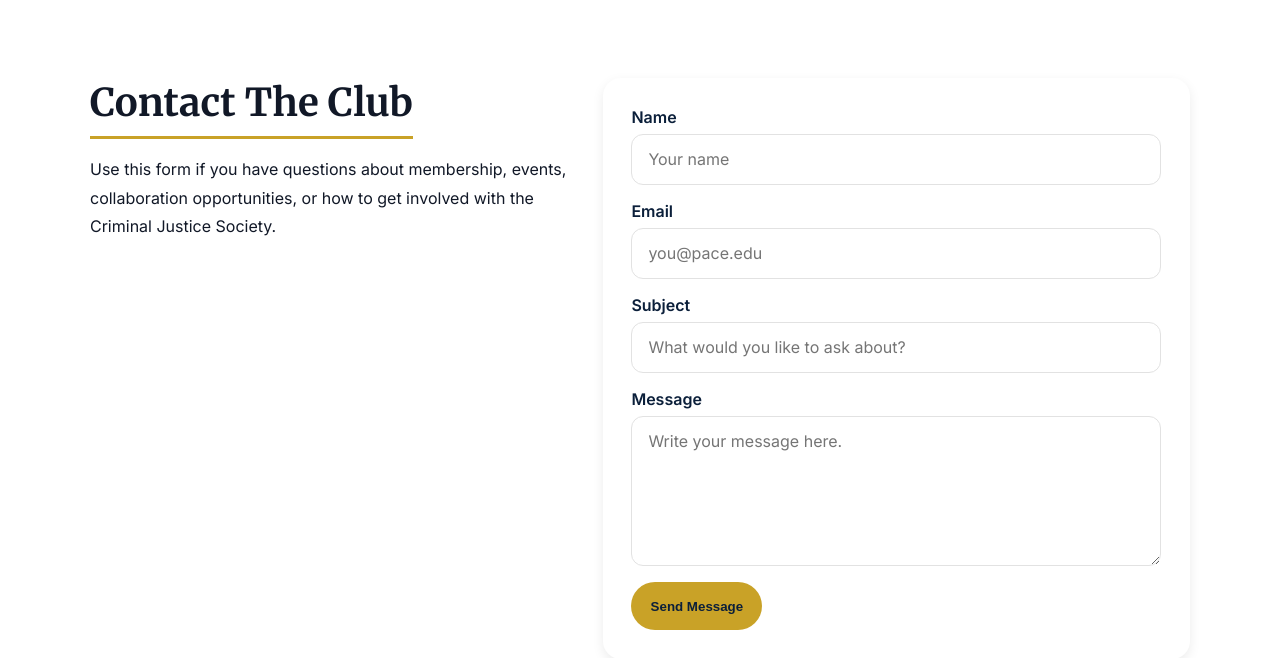
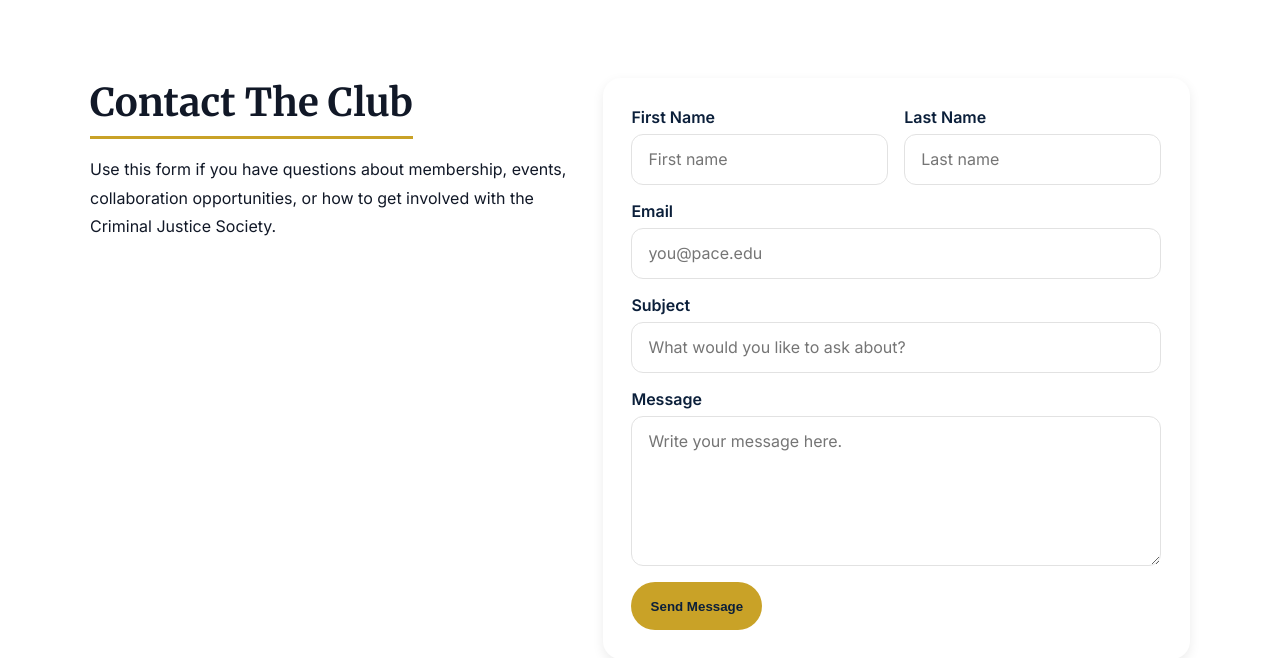
Before and after one commit to obrien98/PaceCriminalJusticeDjango, a Django app: page / in a window 1280 px wide. Shown: the part 5255-5913 px from the top of the page. Run offline with Django 5.2, Linux system fonts and the light colour scheme; data that the repository does not hold is empty; some libraries are stand-ins or nearby versions.

Commit message:
modify ContactMessage to accept first and last name

```diff
--- a/core/admin.py
+++ b/core/admin.py
@@ -17,7 +17,7 @@ class GalleryImageAdmin(admin.ModelAdmin):
 
 @admin.register(ContactMessage)
 class ContactMessageAdmin(admin.ModelAdmin):
-    list_display = ("subject", "name", "email", "submitted_at", "is_resolved")
+    list_display = ("subject", "first_name", "last_name", "email", "submitted_at", "is_resolved")
     list_filter = ("is_resolved", "submitted_at")
     search_fields = ("name", "email", "subject", "message")
     readonly_fields = ("submitted_at",)
--- a/core/forms.py
+++ b/core/forms.py
@@ -6,10 +6,13 @@ from .models import ContactMessage
 class ContactMessageForm(forms.ModelForm):
     class Meta:
         model = ContactMessage
-        fields = ["name", "email", "subject", "message"]
+        fields = ["first_name", "last_name", "email", "subject", "message"]
         widgets = {
-            "name": forms.TextInput(
-                attrs={"placeholder": "Your name", "autocomplete": "name"}
+            "first_name": forms.TextInput(
+                attrs={"placeholder": "First name", "autocomplete": "given-name"}
+            ),
+            "last_name": forms.TextInput(
+                attrs={"placeholder": "Last name", "autocomplete": "family-name"}
             ),
             "email": forms.EmailInput(
                 attrs={"placeholder": "you@pace.edu", "autocomplete": "email"}
--- a/core/models.py
+++ b/core/models.py
@@ -41,7 +41,8 @@ class Event(models.Model):
 
 
 class ContactMessage(models.Model):
-    name = models.CharField(max_length=100)
+    first_name = models.CharField(max_length=100)
+    last_name = models.CharField(max_length=100)
     email = models.EmailField(max_length=254)
     subject = models.CharField(max_length=150)
     message = models.TextField()
@@ -52,7 +53,7 @@ class ContactMessage(models.Model):
         ordering = ["-submitted_at"]
 
     def __str__(self):
-        return f"{self.subject} - {self.name}"
+        return f"{self.subject} - {self.first_name} {self.last_name}"
 
 
 class GalleryImage(models.Model):
--- a/core/static/core/styles/index.css
+++ b/core/static/core/styles/index.css
@@ -361,6 +361,12 @@
     gap: 1rem;
 }
 
+.contact-name-grid {
+    display: grid;
+    grid-template-columns: repeat(2, minmax(0, 1fr));
+    gap: 1rem;
+}
+
 .contact-field {
     display: grid;
     gap: 0.45rem;
@@ -486,4 +492,8 @@
         flex-direction: column;
         align-items: stretch;
     }
+
+    .contact-name-grid {
+        grid-template-columns: 1fr;
+    }
 }
--- a/core/templates/core/index.html
+++ b/core/templates/core/index.html
@@ -413,13 +413,24 @@
         </div>
         {% endif %}
 
-        <div class="contact-field">
-          <label for="{{ contact_form.name.id_for_label }}">Name</label>
-          {{ contact_form.name }} {% if contact_form.name.errors %}
-          <div class="field-error">
-            {{ contact_form.name.errors|join:", " }}
+        <div class="contact-name-grid">
+          <div class="contact-field">
+            <label for="{{ contact_form.first_name.id_for_label }}">First Name</label>
+            {{ contact_form.first_name }} {% if contact_form.first_name.errors %}
+            <div class="field-error">
+              {{ contact_form.first_name.errors|join:", " }}
+            </div>
+            {% endif %}
           </div>
-          {% endif %}
+
+          <div class="contact-field">
+            <label for="{{ contact_form.last_name.id_for_label }}">Last Name</label>
+            {{ contact_form.last_name }} {% if contact_form.last_name.errors %}
+            <div class="field-error">
+              {{ contact_form.last_name.errors|join:", " }}
+            </div>
+            {% endif %}
+          </div>
         </div>
 
         <div class="contact-field">
--- a/core/views.py
+++ b/core/views.py
@@ -25,7 +25,8 @@ def index(request):
                 send_mail(
                     subject=f"CJS Contact Form: {contact_message.subject}",
                     message=(
-                        f"Name: {contact_message.name}\n"
+                        f"First Name: {contact_message.first_name}\n"
+                        f"Last Name: {contact_message.last_name}\n"
                         f"Email: {contact_message.email}\n\n"
                         f"{contact_message.message}"
                     ),
@@ -35,7 +36,7 @@ def index(request):
                 )
                 messages.success(
                     request,
-                    "Thanks for reaching out. Your message has been sent to the club.",
+                    f"Thanks for reaching out, {contact_message.first_name}! Your message has been sent to the club.",
                 )
             except Exception as e:
                 print("EMAIL ERROR:", str(e))  # 👈 this will show in Render logs
--- a/templates/base.html
+++ b/templates/base.html
@@ -111,6 +111,26 @@
       </div>
     </footer>
 
+    <script>
+      // --- script to make success message disappear after x amount of time ---
+
+      document.addEventListener("DOMContentLoaded", function () {
+        const alerts = document.querySelectorAll(".page-alert");
+
+        alerts.forEach((alert) => {
+          // stay visible for 3 seconds
+          setTimeout(() => {
+            alert.classList.add("fade-out");
+
+            // remove from DOM after animation
+            setTimeout(() => {
+              alert.remove();
+            }, 500);
+          }, 3000);
+        });
+      });
+    </script>
+
     {% block extra_js %}{% endblock %}
   </body>
 </html>
```
Also changed, not shown: core/static/core/styles/base.css (+34 -8 lines), core/tests.py (+11 -5 lines), core/migrations/0010_rename_name_contactmessage_first_name_and_more.py (added).
